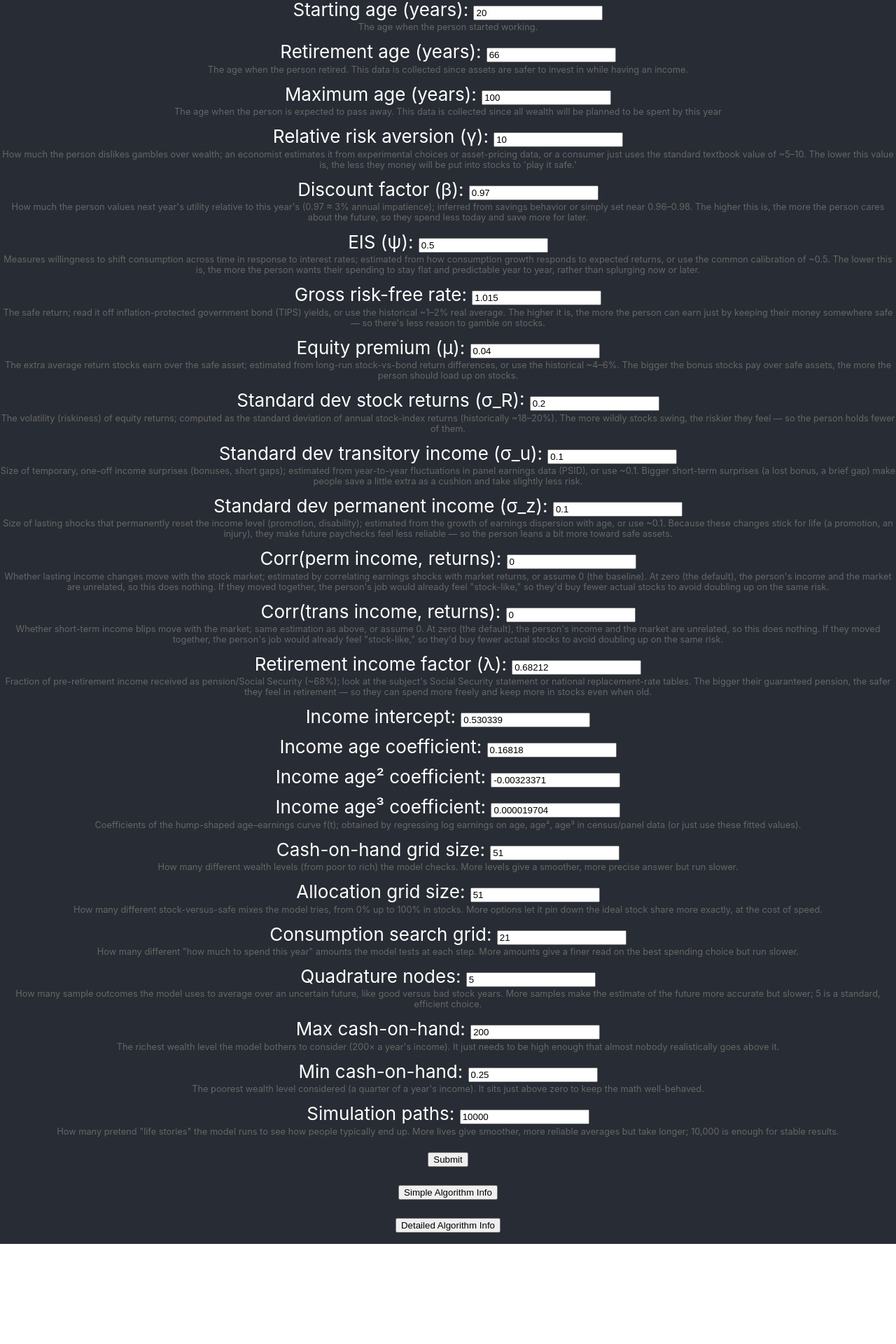
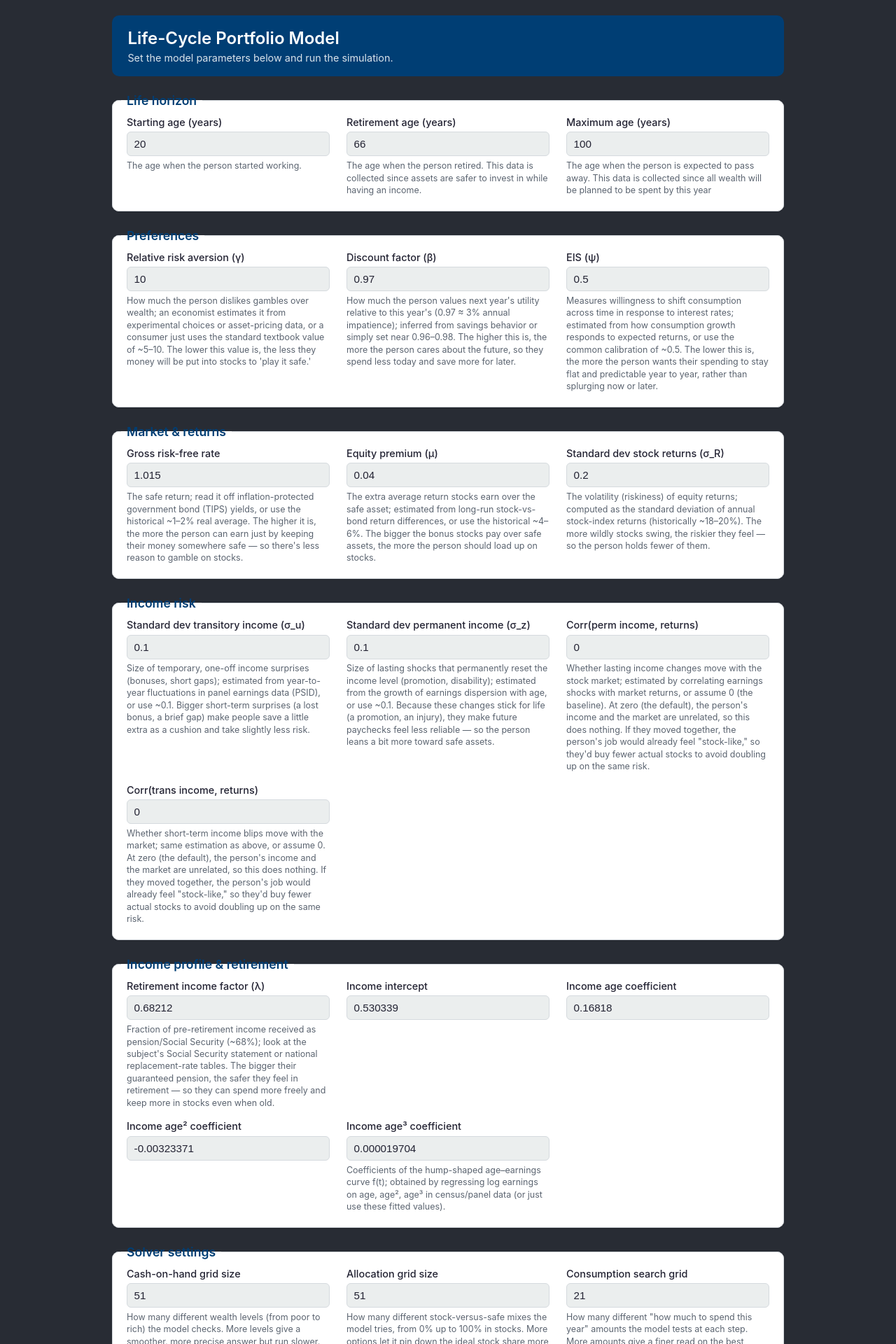
Before and after one commit to gmich1/Life-Cycle-Model-Website, a React (Create React App) app in the folder Real/frontend/: page / in a window 1280 px wide. Shown: the part 2-1922 px from the top of the page at 70% size. Before the commit the page ends 1779 px from the top, so only its background shows below. Built offline with nearby package versions, Linux system fonts and the light colour scheme.

Commit message:
feat: group input form into Imperial-themed boxes

```diff
--- a/Real/frontend/src/pages/Inputs.js
+++ b/Real/frontend/src/pages/Inputs.js
@@ -1,63 +1,69 @@
 import React, { useState } from 'react'
+import './Inputs.css'
 
-// All model parameters, with their defaults, meaning and units.
+// Ordered groups rendered as boxes. Each field below names its group id.
+const GROUPS = [
+  { id: 'horizon',     title: 'Life horizon' },
+  { id: 'prefs',       title: 'Preferences' },
+  { id: 'market',      title: 'Market & returns' },
+  { id: 'incrisk',     title: 'Income risk' },
+  { id: 'incprofile',  title: 'Income profile & retirement' },
+  { id: 'solver',      title: 'Solver settings' },
+]
+
+// All model parameters: default, label, description and group.
 // Editing this one list is enough to change the form.
 const FIELDS = [
-  { name: 'tb',      label: 'Starting age (years)',                def: 20 },
-  { name: 'tr',      label: 'Retirement age (years)',              def: 66 },
-  { name: 'td',      label: 'Maximum age (years)',                 def: 100 },
-  { name: 'rho',     label: 'Relative risk aversion (γ)',          def: 10.0 },
-  { name: 'delta',   label: 'Discount factor (β)',                 def: 0.97 },
-  { name: 'psi',     label: 'EIS (ψ)',                             def: 0.5 },
-  { name: 'r',       label: 'Gross risk-free rate',                def: 1.015 },
-  { name: 'mu',      label: 'Equity premium (μ)',                  def: 0.04 },
-  { name: 'sigr',    label: 'Standard dev stock returns (σ_R)',    def: 0.2 },
-  { name: 'smay',    label: 'Standard dev transitory income (σ_u)', def: 0.1 },
-  { name: 'smav',    label: 'Standard dev permanent income (σ_z)', def: 0.1 },
-  { name: 'corr_v',  label: 'Corr(perm income, returns)',          def: 0.0 },
-  { name: 'corr_y',  label: 'Corr(trans income, returns)',         def: 0.0 },
-  { name: 'ret_fac', label: 'Retirement income factor (λ)',        def: 0.68212 },
-  { name: 'aa',      label: 'Income intercept',                    def: 0.530339 },
-  { name: 'b1',      label: 'Income age coefficient',              def: 0.16818 },
-  { name: 'b2',      label: 'Income age² coefficient',             def: -0.00323371 },
-  { name: 'b3',      label: 'Income age³ coefficient',             def: 1.9704e-5 },
-  { name: 'ncash',   label: 'Cash-on-hand grid size',              def: 51 },
-  { name: 'na',      label: 'Allocation grid size',                def: 51 },
-  { name: 'nc',      label: 'Consumption search grid',             def: 21 },
-  { name: 'n',       label: 'Quadrature nodes',                    def: 5 },
-  { name: 'maxcash', label: 'Max cash-on-hand',                    def: 200.0 },
-  { name: 'mincash', label: 'Min cash-on-hand',                    def: 0.25 },
-  { name: 'nsim',    label: 'Simulation paths',                    def: 10000 },
-]
-
-// Descriptions shown under each input, in the same order as FIELDS.
-// Edit these freely — they are not tied to the variable definitions above.
-const DESCRIPTIONS = [
-  'The age when the person started working.',
-  'The age when the person retired. This data is collected since assets are safer to invest in while having an income.',
-  'The age when the person is expected to pass away. This data is collected since all wealth will be planned to be spent by this year',
-  'How much the person dislikes gambles over wealth; an economist estimates it from experimental choices or asset-pricing data, or a consumer just uses the standard textbook value of ~5–10. The lower this value is, the less they money will be put into stocks to \'play it safe.\'',
-  'How much the person values next year\'s utility relative to this year\'s (0.97 ≈ 3% annual impatience); inferred from savings behavior or simply set near 0.96–0.98. The higher this is, the more the person cares about the future, so they spend less today and save more for later.',
-  'Measures willingness to shift consumption across time in response to interest rates; estimated from how consumption growth responds to expected returns, or use the common calibration of ~0.5. The lower this is, the more the person wants their spending to stay flat and predictable year to year, rather than splurging now or later.',
-  'The safe return; read it off inflation-protected government bond (TIPS) yields, or use the historical ~1–2% real average. The higher it is, the more the person can earn just by keeping their money somewhere safe — so there\'s less reason to gamble on stocks.',
-  'The extra average return stocks earn over the safe asset; estimated from long-run stock-vs-bond return differences, or use the historical ~4–6%. The bigger the bonus stocks pay over safe assets, the more the person should load up on stocks.',
-  'The volatility (riskiness) of equity returns; computed as the standard deviation of annual stock-index returns (historically ~18–20%). The more wildly stocks swing, the riskier they feel — so the person holds fewer of them.',
-  'Size of temporary, one-off income surprises (bonuses, short gaps); estimated from year-to-year fluctuations in panel earnings data (PSID), or use ~0.1. Bigger short-term surprises (a lost bonus, a brief gap) make people save a little extra as a cushion and take slightly less risk.',
-  'Size of lasting shocks that permanently reset the income level (promotion, disability); estimated from the growth of earnings dispersion with age, or use ~0.1. Because these changes stick for life (a promotion, an injury), they make future paychecks feel less reliable — so the person leans a bit more toward safe assets.',
-  'Whether lasting income changes move with the stock market; estimated by correlating earnings shocks with market returns, or assume 0 (the baseline). At zero (the default), the person\'s income and the market are unrelated, so this does nothing. If they moved together, the person\'s job would already feel "stock-like," so they\'d buy fewer actual stocks to avoid doubling up on the same risk.',
-  'Whether short-term income blips move with the market; same estimation as above, or assume 0. At zero (the default), the person\'s income and the market are unrelated, so this does nothing. If they moved together, the person\'s job would already feel "stock-like," so they\'d buy fewer actual stocks to avoid doubling up on the same risk.',
-  'Fraction of pre-retirement income received as pension/Social Security (~68%); look at the subject\'s Social Security statement or national replacement-rate tables. The bigger their guaranteed pension, the safer they feel in retirement — so they can spend more freely and keep more in stocks even when old.',
-  '',
-  '',
-  '',
-  'Coefficients of the hump-shaped age–earnings curve f(t); obtained by regressing log earnings on age, age², age³ in census/panel data (or just use these fitted values).',
-  'How many different wealth levels (from poor to rich) the model checks. More levels give a smoother, more precise answer but run slower.',
-  'How many different stock-versus-safe mixes the model tries, from 0% up to 100% in stocks. More options let it pin down the ideal stock share more exactly, at the cost of speed.',
-  'How many different "how much to spend this year" amounts the model tests at each step. More amounts give a finer read on the best spending choice but run slower.',
-  'How many sample outcomes the model uses to average over an uncertain future, like good versus bad stock years. More samples make the estimate of the future more accurate but slower; 5 is a standard, efficient choice.',
-  'The richest wealth level the model bothers to consider (200× a year\'s income). It just needs to be high enough that almost nobody realistically goes above it.',
-  'The poorest wealth level considered (a quarter of a year\'s income). It sits just above zero to keep the math well-behaved.',
-  'How many pretend "life stories" the model runs to see how people typically end up. More lives give smoother, more reliable averages but take longer; 10,000 is enough for stable results.',
+  { name: 'tb',      group: 'horizon',    label: 'Starting age (years)',                def: 20,
+    desc: 'The age when the person started working.' },
+  { name: 'tr',      group: 'horizon',    label: 'Retirement age (years)',              def: 66,
+    desc: 'The age when the person retired. This data is collected since assets are safer to invest in while having an income.' },
+  { name: 'td',      group: 'horizon',    label: 'Maximum age (years)',                 def: 100,
+    desc: 'The age when the person is expected to pass away. This data is collected since all wealth will be planned to be spent by this year' },
+  { name: 'rho',     group: 'prefs',      label: 'Relative risk aversion (γ)',          def: 10.0,
+    desc: 'How much the person dislikes gambles over wealth; an economist estimates it from experimental choices or asset-pricing data, or a consumer just uses the standard textbook value of ~5–10. The lower this value is, the less they money will be put into stocks to \'play it safe.\'' },
+  { name: 'delta',   group: 'prefs',      label: 'Discount factor (β)',                 def: 0.97,
+    desc: 'How much the person values next year\'s utility relative to this year\'s (0.97 ≈ 3% annual impatience); inferred from savings behavior or simply set near 0.96–0.98. The higher this is, the more the person cares about the future, so they spend less today and save more for later.' },
+  { name: 'psi',     group: 'prefs',      label: 'EIS (ψ)',                             def: 0.5,
+    desc: 'Measures willingness to shift consumption across time in response to interest rates; estimated from how consumption growth responds to expected returns, or use the common calibration of ~0.5. The lower this is, the more the person wants their spending to stay flat and predictable year to year, rather than splurging now or later.' },
+  { name: 'r',       group: 'market',     label: 'Gross risk-free rate',                def: 1.015,
+    desc: 'The safe return; read it off inflation-protected government bond (TIPS) yields, or use the historical ~1–2% real average. The higher it is, the more the person can earn just by keeping their money somewhere safe — so there\'s less reason to gamble on stocks.' },
+  { name: 'mu',      group: 'market',     label: 'Equity premium (μ)',                  def: 0.04,
+    desc: 'The extra average return stocks earn over the safe asset; estimated from long-run stock-vs-bond return differences, or use the historical ~4–6%. The bigger the bonus stocks pay over safe assets, the more the person should load up on stocks.' },
+  { name: 'sigr',    group: 'market',     label: 'Standard dev stock returns (σ_R)',    def: 0.2,
+    desc: 'The volatility (riskiness) of equity returns; computed as the standard deviation of annual stock-index returns (historically ~18–20%). The more wildly stocks swing, the riskier they feel — so the person holds fewer of them.' },
+  { name: 'smay',    group: 'incrisk',    label: 'Standard dev transitory income (σ_u)', def: 0.1,
+    desc: 'Size of temporary, one-off income surprises (bonuses, short gaps); estimated from year-to-year fluctuations in panel earnings data (PSID), or use ~0.1. Bigger short-term surprises (a lost bonus, a brief gap) make people save a little extra as a cushion and take slightly less risk.' },
+  { name: 'smav',    group: 'incrisk',    label: 'Standard dev permanent income (σ_z)', def: 0.1,
+    desc: 'Size of lasting shocks that permanently reset the income level (promotion, disability); estimated from the growth of earnings dispersion with age, or use ~0.1. Because these changes stick for life (a promotion, an injury), they make future paychecks feel less reliable — so the person leans a bit more toward safe assets.' },
+  { name: 'corr_v',  group: 'incrisk',    label: 'Corr(perm income, returns)',          def: 0.0,
+    desc: 'Whether lasting income changes move with the stock market; estimated by correlating earnings shocks with market returns, or assume 0 (the baseline). At zero (the default), the person\'s income and the market are unrelated, so this does nothing. If they moved together, the person\'s job would already feel "stock-like," so they\'d buy fewer actual stocks to avoid doubling up on the same risk.' },
+  { name: 'corr_y',  group: 'incrisk',    label: 'Corr(trans income, returns)',         def: 0.0,
+    desc: 'Whether short-term income blips move with the market; same estimation as above, or assume 0. At zero (the default), the person\'s income and the market are unrelated, so this does nothing. If they moved together, the person\'s job would already feel "stock-like," so they\'d buy fewer actual stocks to avoid doubling up on the same risk.' },
+  { name: 'ret_fac', group: 'incprofile', label: 'Retirement income factor (λ)',        def: 0.68212,
+    desc: 'Fraction of pre-retirement income received as pension/Social Security (~68%); look at the subject\'s Social Security statement or national replacement-rate tables. The bigger their guaranteed pension, the safer they feel in retirement — so they can spend more freely and keep more in stocks even when old.' },
+  { name: 'aa',      group: 'incprofile', label: 'Income intercept',                    def: 0.530339,
+    desc: '' },
+  { name: 'b1',      group: 'incprofile', label: 'Income age coefficient',              def: 0.16818,
+    desc: '' },
+  { name: 'b2',      group: 'incprofile', label: 'Income age² coefficient',             def: -0.00323371,
+    desc: '' },
+  { name: 'b3',      group: 'incprofile', label: 'Income age³ coefficient',             def: 1.9704e-5,
+    desc: 'Coefficients of the hump-shaped age–earnings curve f(t); obtained by regressing log earnings on age, age², age³ in census/panel data (or just use these fitted values).' },
+  { name: 'ncash',   group: 'solver',     label: 'Cash-on-hand grid size',              def: 51,
+    desc: 'How many different wealth levels (from poor to rich) the model checks. More levels give a smoother, more precise answer but run slower.' },
+  { name: 'na',      group: 'solver',     label: 'Allocation grid size',                def: 51,
+    desc: 'How many different stock-versus-safe mixes the model tries, from 0% up to 100% in stocks. More options let it pin down the ideal stock share more exactly, at the cost of speed.' },
+  { name: 'nc',      group: 'solver',     label: 'Consumption search grid',             def: 21,
+    desc: 'How many different "how much to spend this year" amounts the model tests at each step. More amounts give a finer read on the best spending choice but run slower.' },
+  { name: 'n',       group: 'solver',     label: 'Quadrature nodes',                    def: 5,
+    desc: 'How many sample outcomes the model uses to average over an uncertain future, like good versus bad stock years. More samples make the estimate of the future more accurate but slower; 5 is a standard, efficient choice.' },
+  { name: 'maxcash', group: 'solver',     label: 'Max cash-on-hand',                    def: 200.0,
+    desc: 'The richest wealth level the model bothers to consider (200× a year\'s income). It just needs to be high enough that almost nobody realistically goes above it.' },
+  { name: 'mincash', group: 'solver',     label: 'Min cash-on-hand',                    def: 0.25,
+    desc: 'The poorest wealth level considered (a quarter of a year\'s income). It sits just above zero to keep the math well-behaved.' },
+  { name: 'nsim',    group: 'solver',     label: 'Simulation paths',                    def: 10000,
+    desc: 'How many pretend "life stories" the model runs to see how people typically end up. More lives give smoother, more reliable averages but take longer; 10,000 is enough for stable results.' },
 ]
 
 // Friendly column headers for the sim series. Any key not listed here
@@ -75,21 +81,6 @@ const LABELS = {
   meanYs: 'Income (scaled)',
   cGPY: 'Cumulative growth',
   meanWY: 'Wealth / income',
-}
-
-// Shared cell styling for the summary table.
-const thStyle = {
-  border: '1px solid #ccc',
-  padding: '3px 8px',
-  textAlign: 'right',
-  background: '#282c34',   // match site background so rows scroll behind cleanly
-  position: 'sticky',
-  top: 0,
-}
-const tdStyle = {
-  border: '1px solid #eee',
-  padding: '3px 8px',
-  textAlign: 'right',
 }
 
 function Inputs() {
@@ -132,64 +123,70 @@ function Inputs() {
   }
 
   return (
-    <div>
+    <div className="inputs-page">
+      <div className="inputs-header">
+        <h1>Life-Cycle Portfolio Model</h1>
+        <p>Set the model parameters below and run the simulation.</p>
+      </div>
 
       <form method="post" onSubmit={handleSubmit}>
-        {FIELDS.map((f, i) => (
-          <div key={f.name} style={{ marginBottom: '0.75rem' }}>
-            <label>
-              {f.label}:{' '}
+        {GROUPS.map((g) => (
+          <fieldset className="field-group" key={g.id}>
+            <legend>{g.title}</legend>
+            <div className="field-grid">
+              {FIELDS.filter((f) => f.group === g.id).map((f) => (
+                <div className="field" key={f.name}>
+                  <label htmlFor={f.name}>{f.label}</label>
                   <input
+                    id={f.name}
                     type="number"
                     step="any"
                     name={f.name}
                     defaultValue={f.def}
                   />
-            </label>
-            <div style={{ fontSize: '0.8rem', color: '#666', marginTop: '0.15rem' }}>
-              {DESCRIPTIONS[i]}
-            </div>
+                  {f.desc && <div className="field-desc">{f.desc}</div>}
                 </div>
               ))}
-        <button type="submit" style={{ marginBottom: '1rem' }}>Submit</button>
-      </form>
+            </div>
+          </fieldset>
+        ))}
+
+        <div className="form-actions">
+          <button type="submit" className="btn btn-primary">Submit</button>
           <a href="/algorithm_simple.html" target="_blank" rel="noopener noreferrer">
-        <button type="button" style={{ marginBottom: '1rem' }}>
-          Simple Algorithm Info
+            <button type="button" className="btn btn-secondary">
+              Simple Algorithm Details
             </button>
           </a>
-      <br></br>
           <a href="/algorithm.html" target="_blank" rel="noopener noreferrer">
-        <button type="button" style={{ marginBottom: '1rem' }}>
-          Detailed Algorithm Info
+            <button type="button" className="btn btn-secondary">
+              Technical Algorithm Details
             </button>
           </a>
+        </div>
+      </form>
 
-      {error && <p style={{ color: 'red' }}>Error: {error}</p>}
+      {error && <p className="error-msg">Error: {error}</p>}
 
       {result && (
-        <div>
+        <div className="results">
           <h3>Year-by-year summary</h3>
-          <div style={{ maxHeight: '500px', overflow: 'auto' }}>
-            <table style={{ borderCollapse: 'collapse', fontSize: '0.8rem' }}>
+          <div className="table-wrap">
+            <table className="results-table">
               <thead>
                 <tr>
-                  <th style={thStyle}>Age</th>
+                  <th>Age</th>
                   {Object.keys(result).map((key) => (
-                    <th key={key} style={thStyle}>
-                      {LABELS[key] || key}
-                    </th>
+                    <th key={key}>{LABELS[key] || key}</th>
                   ))}
                 </tr>
               </thead>
               <tbody>
                 {result[Object.keys(result)[0]].map((_, i) => (
                   <tr key={i}>
-                    <td style={tdStyle}>{startAge + i}</td>
+                    <td>{startAge + i}</td>
                     {Object.keys(result).map((key) => (
-                      <td key={key} style={tdStyle}>
-                        {result[key][i].toFixed(4)}
-                      </td>
+                      <td key={key}>{result[key][i].toFixed(4)}</td>
                     ))}
                   </tr>
                 ))}
```
Lines whose indentation alone changed are shown as unchanged.
